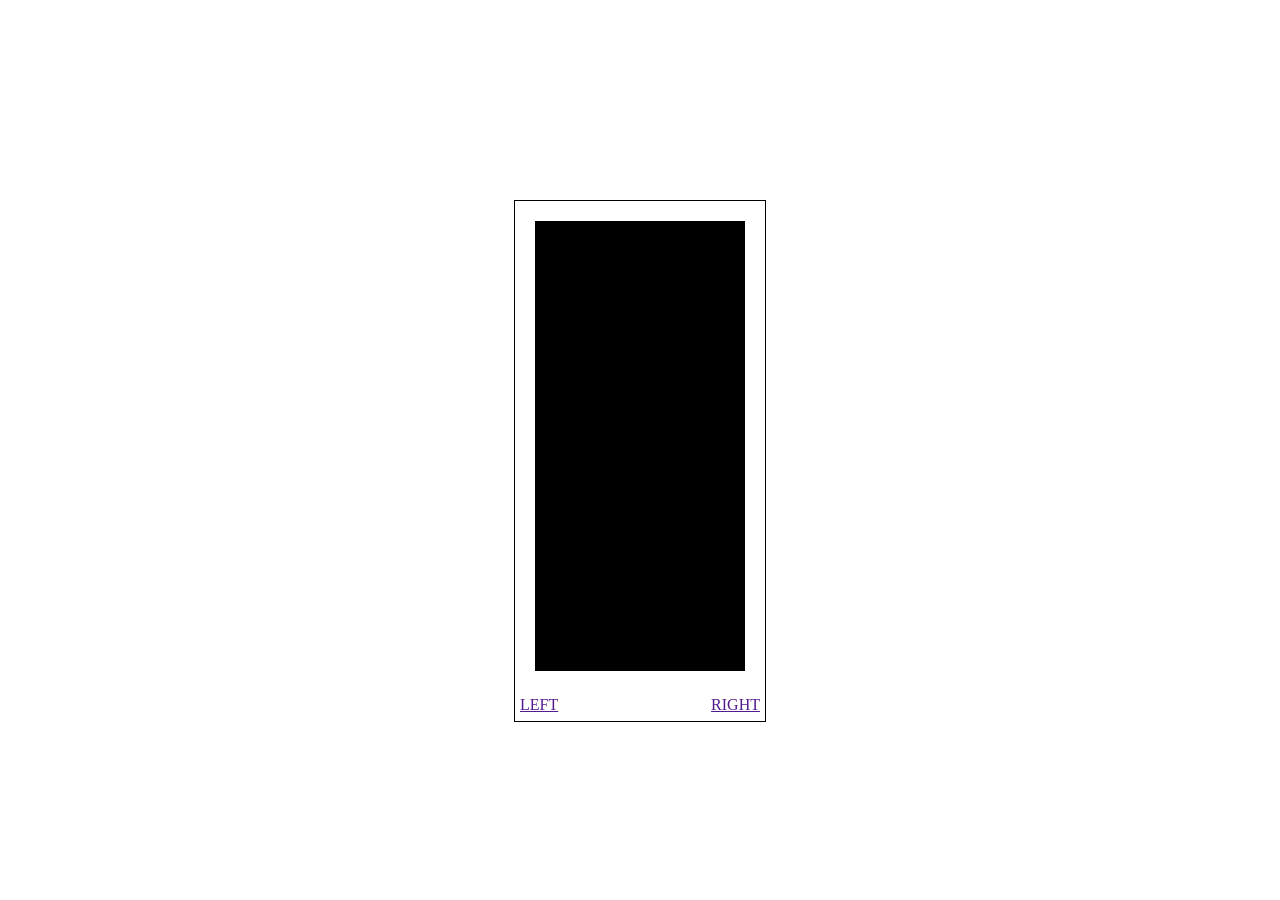
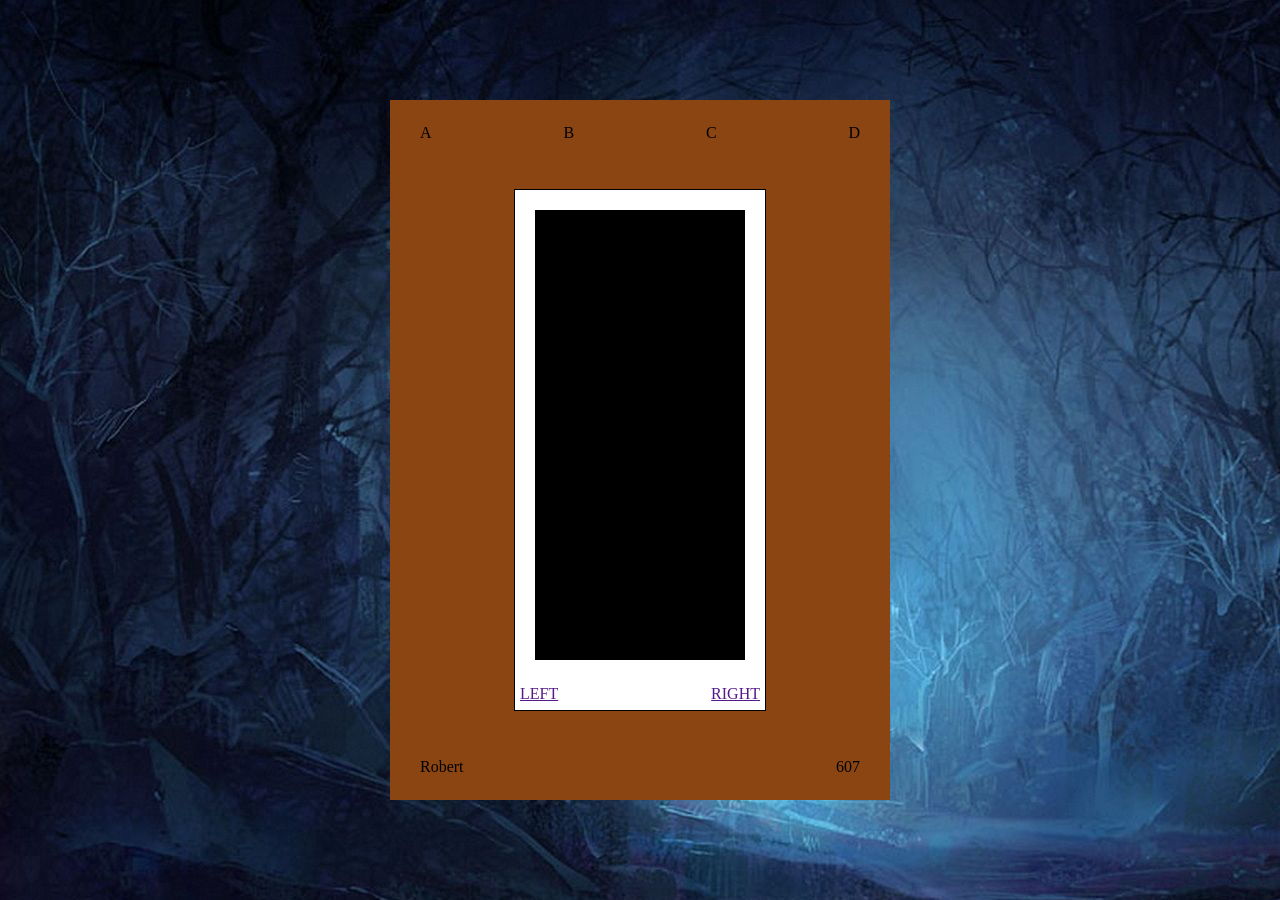
Before and after one commit to reliablesy/KNUTD, a plain HTML site: page index.html in a window 1280 px wide. Before the commit the page ends 800 px from the top, so only its background shows below. Drawn offline with nearby package versions, Linux system fonts and the light colour scheme.

Commit message:
structure of card

```diff
--- /dev/null
+++ b/Astyle.css
@@ -0,0 +1,26 @@
+
+body {
+    background-image: url('img/bg.jpg');
+}
+.card {
+    display: flex;
+    flex-direction: column;
+    justify-content: space-around;
+    width: 500px;
+    height: 700px;
+    margin: 100px auto;
+    background-color: saddlebrown;
+}
+
+.card__inner {
+    margin: 0 auto;
+}
+
+.card__icons, .years__info {
+    margin-left: 30px;
+    margin-right: 30px;
+    display: flex;
+    text-align: center;
+    align-items: center;
+    justify-content: space-between;
+}
--- a/index.html
+++ b/index.html
@@ -1,15 +1,25 @@
 <!DOCTYPE html>
 <html lang="en">
-<!--  -->
 <head>
     <meta charset="UTF-8">
     <meta http-equiv="X-UA-Compatible" content="IE=edge">
     <meta name="viewport" content="width=device-width, initial-scale=1.0">
     <title>Document</title>
-    <link href="style.css" rel="stylesheet">
+    <link rel="stylesheet" href="Astyle.css">
+    <link rel="stylesheet" href="style.css">
 </head>
+<body>
+    <div class="wrapper">
+        <div class="card">
+            <div class="card__icons">
+                <div class="card__icons-item">A</div>
+                <div class="card__icons-item">B</div>
+                <div class="card__icons-item">C</div>
+                <div class="card__icons-item">D</div>
+            </div>
+            <div class="card__inner">
 
-<body>
+
                 <div class="cardContanier">
                     <div class="picContainer">
                         <div>
@@ -24,7 +34,18 @@
                         </div>
                     </div>
                 </div>
-    <script src="main.js"></script>
+
+
+            </div>
+            <div class="card__years">
+                <div class="years__info">
+                    <div class="info__name">Robert</div>
+                    <div class="info__score">607</div>
+                </div>
+            </div>
+        </div>
+    </div>
+
+    <script src="https://ajax.googleapis.com/ajax/libs/jquery/3.6.0/jquery.min.js"></script>
 </body>
-
 </html>
--- a/style.css
+++ b/style.css
@@ -3,9 +3,10 @@
     border: 1px solid black;
     height: 520px;
     width: 250px;
-    margin-left: auto;
-    margin-right: auto;
-    margin-top: 200px;
+    /* margin-left: auto; */
+    /* margin-right: auto; */
+    /* margin-top: 200px; */
+    align-items: center;
 
 }
 
```
Also changed, not shown: test.html (added, +71 -0 lines), Ascript.js (added), img/bg.jpg (added). Lines whose indentation alone changed are shown as unchanged.
